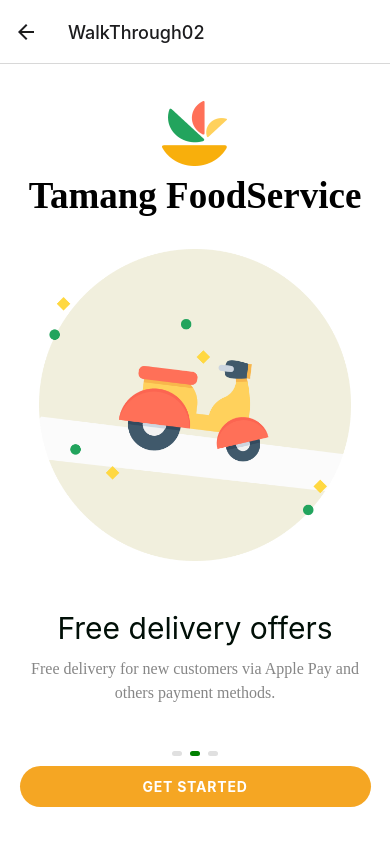
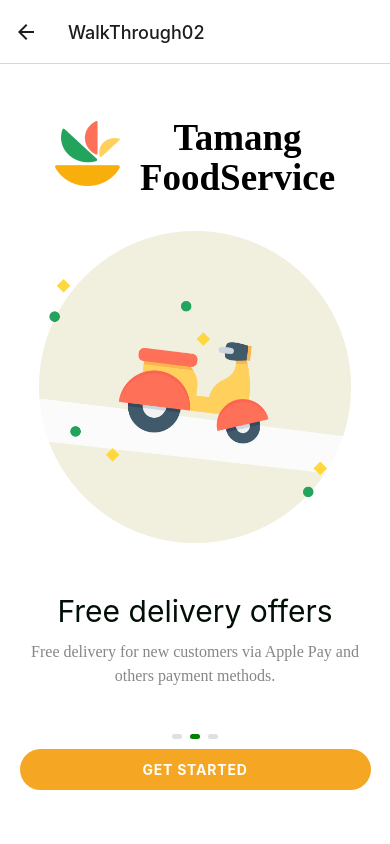
Before and after one commit to PhamVanThanh2111/Food-Delivery-Mobile, a React Native app: screen /WalkThrough02 in a window 390 px wide. Built offline with nearby package versions, Linux system fonts and the light colour scheme.

Commit message:
fix Walkthrough

```diff
--- a/App.js
+++ b/App.js
@@ -13,7 +13,7 @@
 const YourApp = () => {
   return (
     <NavigationContainer>
-      <Stack.Navigator initialRouteName="ScreenWelcome">
+      <Stack.Navigator initialRouteName="SignIn">
         <Stack.Screen name="ScreenWelcome" component={ScreenWelcome} />
         <Stack.Screen name="WalkThrough01" component={WalkThrough01} />
         <Stack.Screen name="WalkThrough02" component={WalkThrough02} />
--- a/app.json
+++ b/app.json
@@ -1,7 +1,7 @@
 {
   "expo": {
     "name": "food-ordering-app",
-    "slug": "snack-0ff202dd-a6af-46b7-b51a-aa9d7d1157ef",
+    "slug": "snack-81913946-e3fd-4084-9613-3aa1e1c53d29",
     "version": "1.0.0",
     "orientation": "portrait",
     "icon": "./assets/icon.png",
--- a/javascript/ScreenWalkThrough01.js
+++ b/javascript/ScreenWalkThrough01.js
@@ -1,5 +1,13 @@
 import React from 'react';
-import { SafeAreaView, View, Text, Image, StyleSheet, Dimensions, TouchableOpacity } from 'react-native';
+import {
+  SafeAreaView,
+  View,
+  Text,
+  Image,
+  StyleSheet,
+  Dimensions,
+  TouchableOpacity,
+} from 'react-native';
 
 const { width: screenWidth, height: screenHeight } = Dimensions.get('window');
 
@@ -22,7 +30,7 @@
         source={require('../images/logo.png')}
         style={headerTextStyles.image}
       />
-      <Text style={headerTextStyles.text}>Tamang FoodService</Text>
+      <Text style={headerTextStyles.text}>{'Tamang\nFoodService'}</Text>
     </View>
   );
 };
@@ -55,7 +63,11 @@
       {[...Array(total)].map((_, index) => (
         <View
           key={index}
-          style={index === activeIndex ? indicatorStyles.activeDot : indicatorStyles.inactiveDot}
+          style={
+            index === activeIndex
+              ? indicatorStyles.activeDot
+              : indicatorStyles.inactiveDot
+          }
         />
       ))}
     </View>
@@ -76,7 +88,7 @@
     justifyContent: 'center',
     alignItems: 'center',
     backgroundColor: '#FFFFFF',
-    paddingHorizontal: 20
+    paddingHorizontal: 20,
   },
 });
 
@@ -84,6 +96,9 @@
   container: {
     alignItems: 'center',
     marginBottom: 20,
+    display: 'flex',
+    flexDirection: 'row',
+    columnGap: 20,
   },
   image: {
     width: 65,
--- a/javascript/ScreenWalkThrough02.js
+++ b/javascript/ScreenWalkThrough02.js
@@ -1,5 +1,13 @@
 import React from 'react';
-import { SafeAreaView, View, Text, Image, StyleSheet, Dimensions, TouchableOpacity } from 'react-native';
+import {
+  SafeAreaView,
+  View,
+  Text,
+  Image,
+  StyleSheet,
+  Dimensions,
+  TouchableOpacity,
+} from 'react-native';
 
 const { width: screenWidth, height: screenHeight } = Dimensions.get('window');
 
@@ -22,7 +30,7 @@
         source={require('../images/logo.png')}
         style={headerTextStyles.image}
       />
-      <Text style={headerTextStyles.text}>Tamang FoodService</Text>
+      <Text style={headerTextStyles.text}>{'Tamang\nFoodService'}</Text>
     </View>
   );
 };
@@ -43,7 +51,8 @@
     <View style={descriptionTextStyles.container}>
       <Text style={descriptionTextStyles.header}>Free delivery offers</Text>
       <Text style={descriptionTextStyles.description}>
-        Free delivery for new customers via Apple Pay and others payment methods.
+        Free delivery for new customers via Apple Pay and others payment
+        methods.
       </Text>
     </View>
   );
@@ -55,7 +64,11 @@
       {[...Array(total)].map((_, index) => (
         <View
           key={index}
-          style={index === activeIndex ? indicatorStyles.activeDot : indicatorStyles.inactiveDot}
+          style={
+            index === activeIndex
+              ? indicatorStyles.activeDot
+              : indicatorStyles.inactiveDot
+          }
         />
       ))}
     </View>
@@ -76,14 +89,17 @@
     justifyContent: 'center',
     alignItems: 'center',
     backgroundColor: '#FFFFFF',
-    paddingHorizontal: 20
+    paddingHorizontal: 20,
   },
 });
 
 const headerTextStyles = StyleSheet.create({
   container: {
+    marginBottom: 20,
+    display: 'flex',
+    flexDirection: 'row',
+    columnGap: 20,
     alignItems: 'center',
-    marginBottom: 20,
   },
   image: {
     width: 65,
--- a/javascript/ScreenWalkThrough03.js
+++ b/javascript/ScreenWalkThrough03.js
@@ -1,5 +1,13 @@
 import React from 'react';
-import { SafeAreaView, View, Text, Image, StyleSheet, Dimensions, TouchableOpacity } from 'react-native';
+import {
+  SafeAreaView,
+  View,
+  Text,
+  Image,
+  StyleSheet,
+  Dimensions,
+  TouchableOpacity,
+} from 'react-native';
 
 const { width: screenWidth, height: screenHeight } = Dimensions.get('window');
 
@@ -22,7 +30,7 @@
         source={require('../images/logo.png')}
         style={headerTextStyles.image}
       />
-      <Text style={headerTextStyles.text}>Tamang FoodService</Text>
+      <Text style={headerTextStyles.text}>{'Tamang\nFoodService'}</Text>
     </View>
   );
 };
@@ -43,7 +51,8 @@
     <View style={descriptionTextStyles.container}>
       <Text style={descriptionTextStyles.header}>Free delivery offers</Text>
       <Text style={descriptionTextStyles.description}>
-        Free delivery for new customers via Apple Pay and others payment methods.
+        Free delivery for new customers via Apple Pay and others payment
+        methods.
       </Text>
     </View>
   );
@@ -55,7 +64,11 @@
       {[...Array(total)].map((_, index) => (
         <View
           key={index}
-          style={index === activeIndex ? indicatorStyles.activeDot : indicatorStyles.inactiveDot}
+          style={
+            index === activeIndex
+              ? indicatorStyles.activeDot
+              : indicatorStyles.inactiveDot
+          }
         />
       ))}
     </View>
@@ -76,14 +89,17 @@
     justifyContent: 'center',
     alignItems: 'center',
     backgroundColor: '#FFFFFF',
-    paddingHorizontal: 20
+    paddingHorizontal: 20,
   },
 });
 
 const headerTextStyles = StyleSheet.create({
   container: {
+    marginBottom: 20,
+    display: 'flex',
+    flexDirection: 'row',
+    columnGap: 20,
     alignItems: 'center',
-    marginBottom: 20,
   },
   image: {
     width: 65,
```
